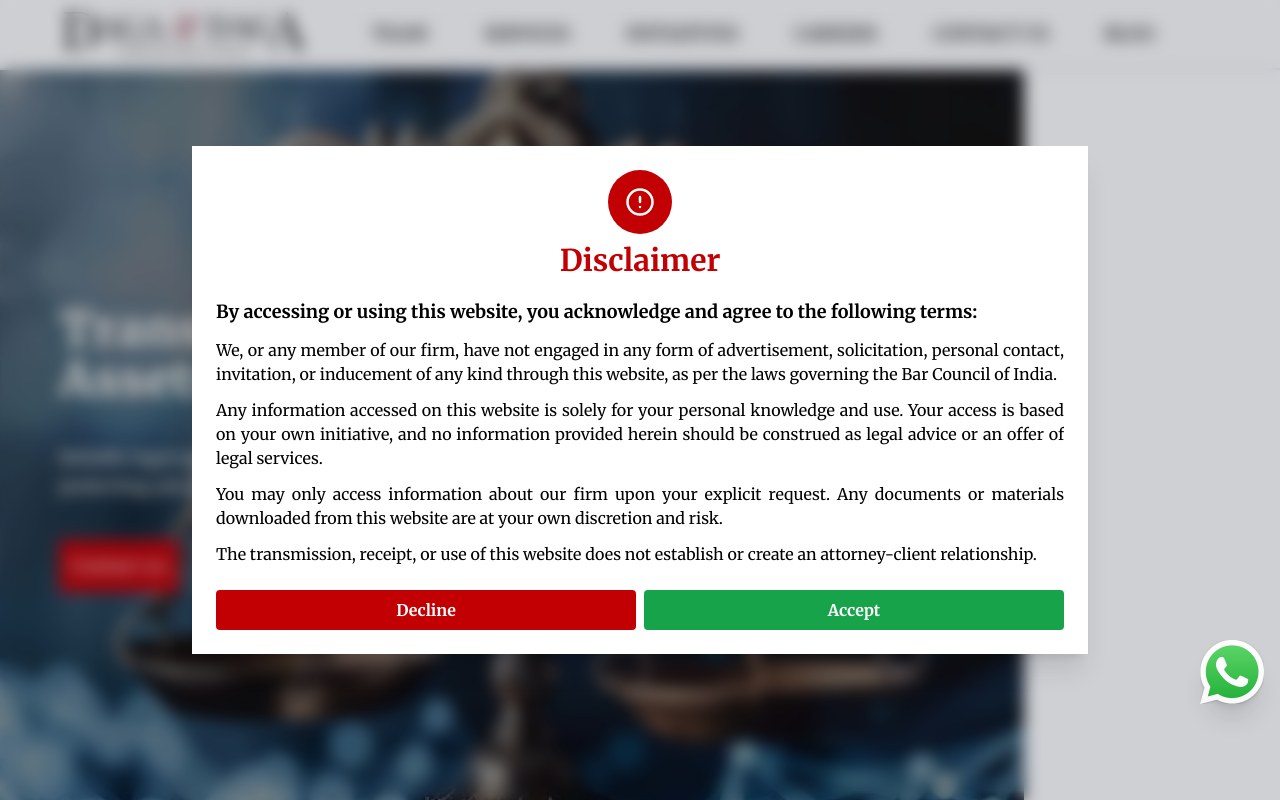
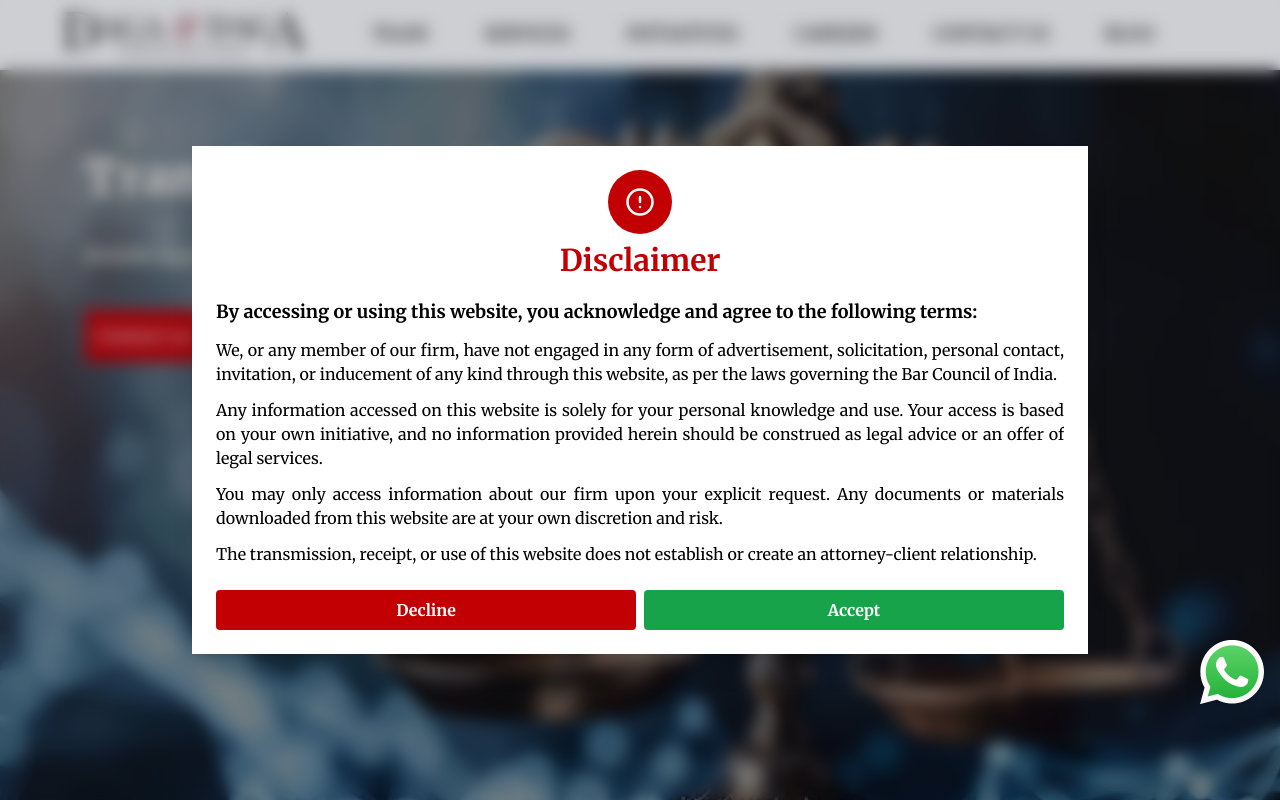
Before and after one commit to prithvi60/dagalawfirm, a Next.js app: page / in a window 1280 px wide. Shown: the top 800 px of the page. Built offline with nearby package versions, Linux system fonts and the light colour scheme.

Commit message:
changes 2

```diff
--- a/components/Hero.jsx
+++ b/components/Hero.jsx
@@ -7,15 +7,15 @@ import { variants } from "@/libs/Variants";
 
 const Hero = () => {
     return (
-        <section className="relative flex flex-col w-full h-screen overflow-hidden border-b-2 font-merriWeather sm:flex-row border-copy mt-14">
+        <section className="relative flex flex-col w-full h-[460px] md:h-screen overflow-hidden border-b-2 font-merriWeather sm:flex-row border-copy mt-14">
             <div
-                className="z-0 w-full h-screen bg-fixed sm:w-4/5  bg-top bg-contain md:bg-right-top bg-no-repeat md:bg-cover bg-[url('/heromob.png')] md:bg-[url('/hero2.png')]"
+                className="z-0 w-full h-[460px] md:h-screen bg-fixed  bg-top bg-contain md:bg-right-top bg-no-repeat md:bg-cover bg-[url('/heromob.png')] md:bg-[url('/hero2.png')]"
             // style={{
             //     backgroundImage: `url("/hero.webp")`,
             //      }
             //     }
             >
-                <div className="absolute top-[10vh] sm:top-1/2 md:-translate-y-1/2 left-0 flex flex-col sm:flex-row justify-center items-center gap-3 flex-wrap font-bold py-2 px-3.5 z-10 w-full sm:w-3/5 lg:w-3/5">
+                <div className="absolute top-[10vh]  left-0 flex flex-col sm:flex-row justify-center items-center gap-3 flex-wrap font-bold py-2 px-3.5 z-10 w-full">
                     <motion.div
                         variants={variants}
                         viewport={{ once: true }}
```
